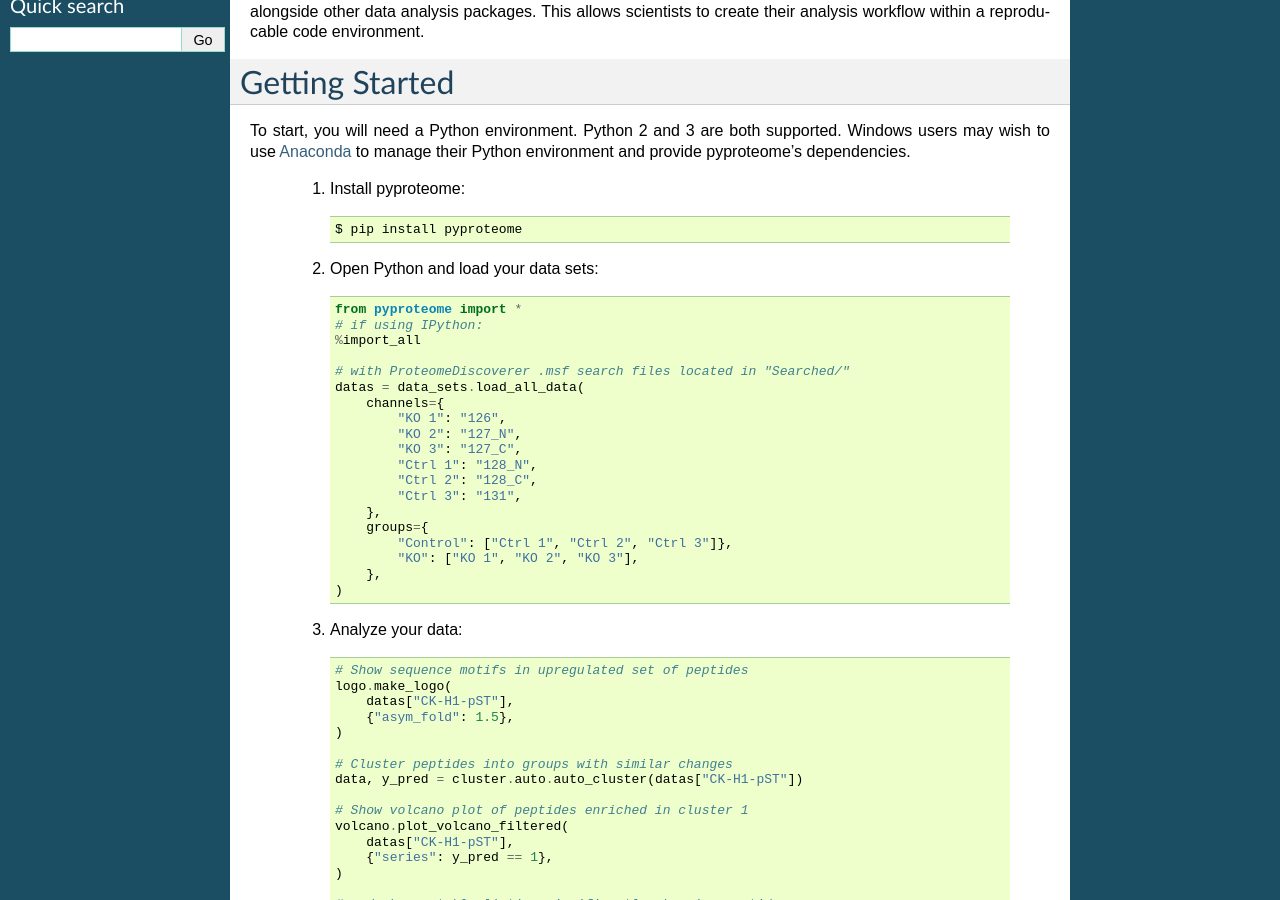
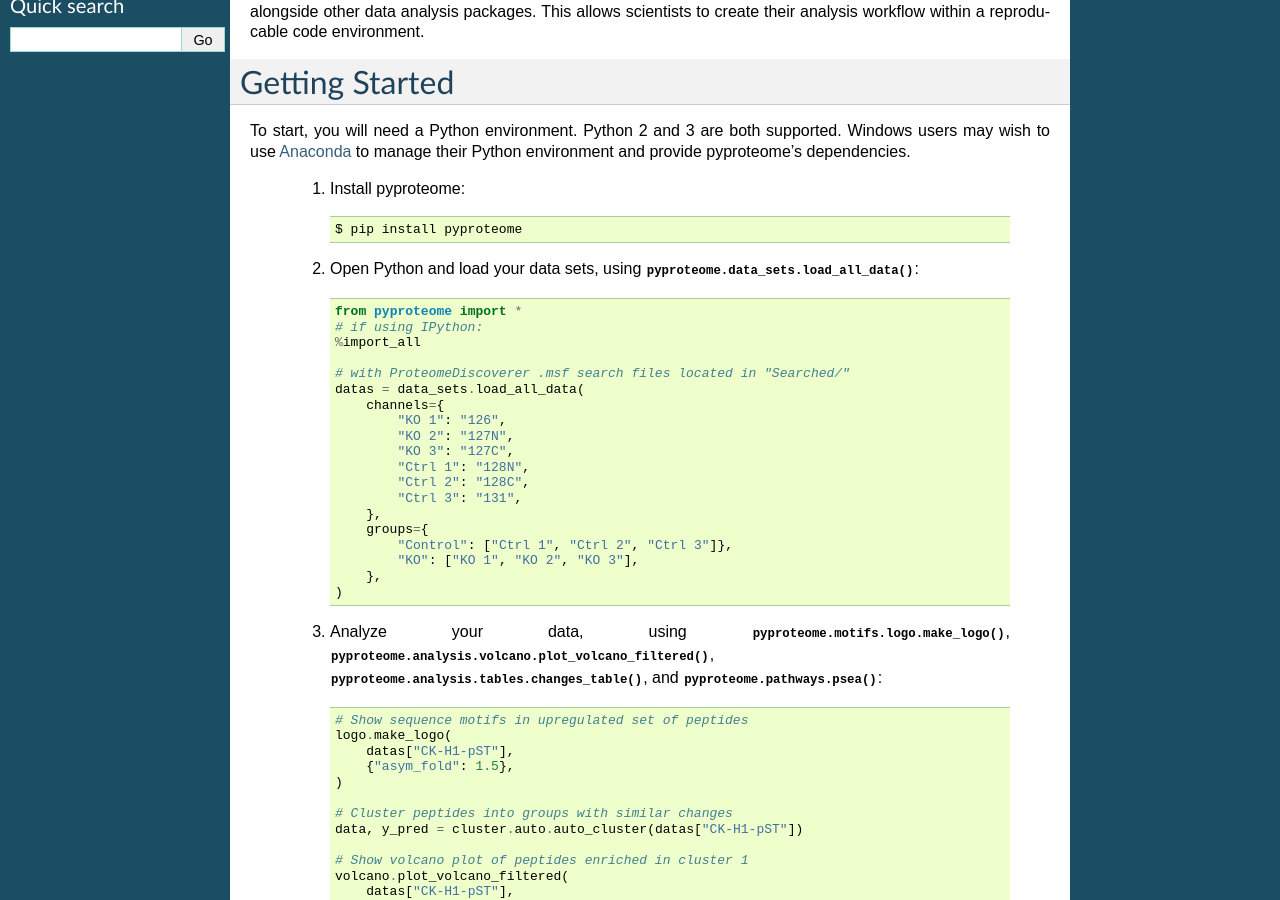
Before and after one commit to white-lab/pyproteome, a Sphinx documentation site: the page built from docs/index.rst, in a window 1280 px wide and 900 px high, scrolled down 284 px. Built offline with Sphinx 7.4.7, drawn with Linux system fonts in a browser that asks for light colours.

Commit message:
Updated changelog, improved several docstrings

```diff
--- a/docs/index.rst
+++ b/docs/index.rst
@@ -33,7 +33,7 @@ to manage their Python environment and provide pyproteome's dependencies.
 
       $ pip install pyproteome
 
-  2. Open Python and load your data sets::
+  2. Open Python and load your data sets, using :func:`pyproteome.data_sets.load_all_data`::
 
       from pyproteome import *
       # if using IPython:
@@ -43,10 +43,10 @@ to manage their Python environment and provide pyproteome's dependencies.
       datas = data_sets.load_all_data(
           channels={
               "KO 1": "126",
-              "KO 2": "127_N",
-              "KO 3": "127_C",
-              "Ctrl 1": "128_N",
-              "Ctrl 2": "128_C",
+              "KO 2": "127N",
+              "KO 3": "127C",
+              "Ctrl 1": "128N",
+              "Ctrl 2": "128C",
               "Ctrl 3": "131",
           },
           groups={
@@ -55,7 +55,10 @@ to manage their Python environment and provide pyproteome's dependencies.
           },
       )
 
-  3. Analyze your data::
+  3. Analyze your data, using :func:`pyproteome.motifs.logo.make_logo`,
+     :func:`pyproteome.analysis.volcano.plot_volcano_filtered`,
+     :func:`pyproteome.analysis.tables.changes_table`, and
+     :func:`pyproteome.pathways.psea`::
 
       # Show sequence motifs in upregulated set of peptides
       logo.make_logo(
```
Also changed, not shown: ChangeLog.md (+13 -0 lines), README.md (+2 -8 lines), 7 other files.
